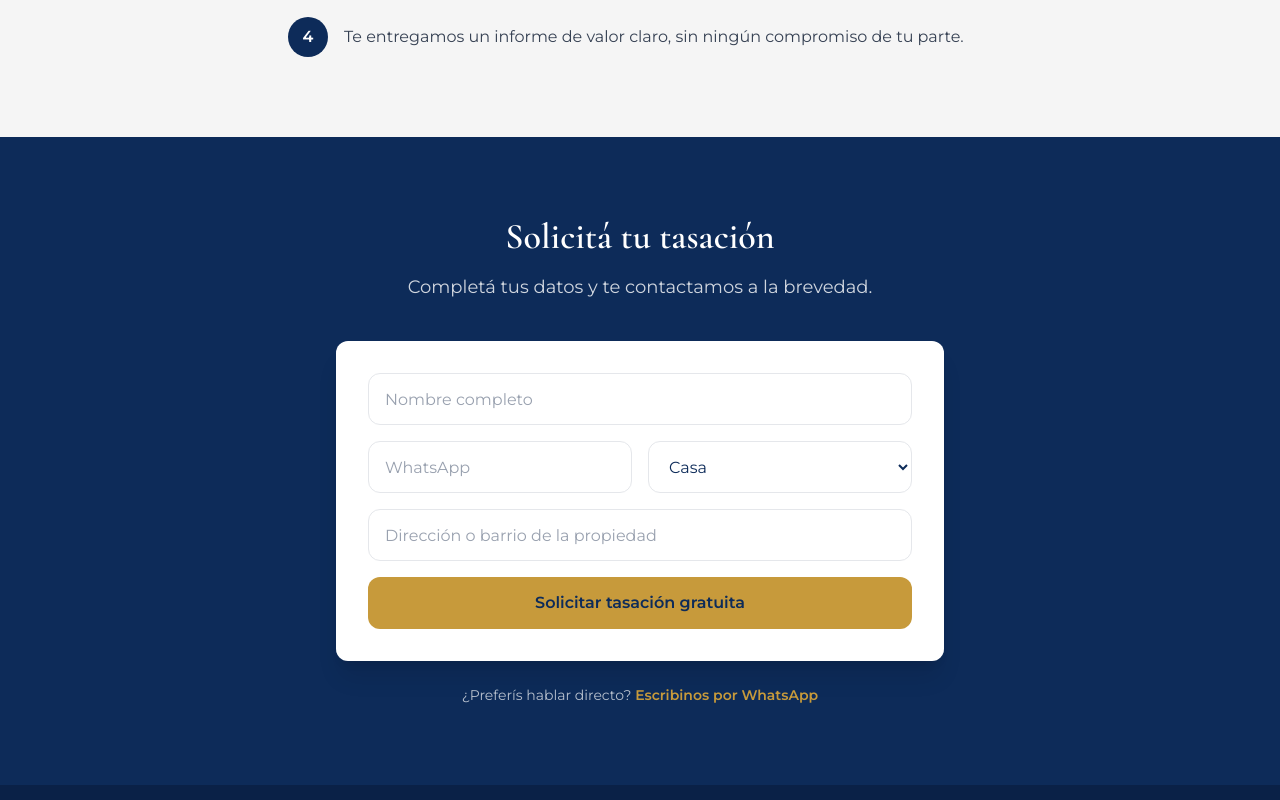
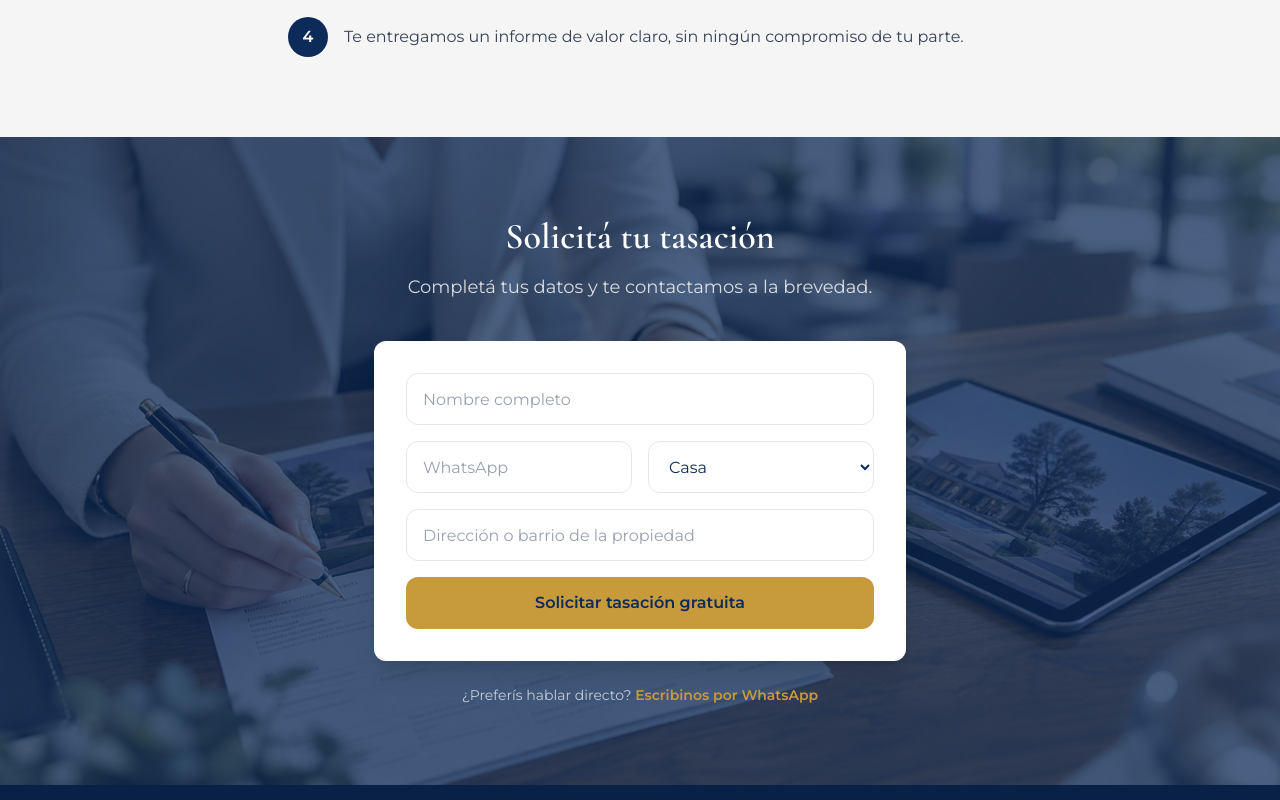
Before and after one commit to borginiangel-svg/carolina-bustamante-web, a Next.js app: page /tasaciones in a window 1280 px wide. Shown: the part 1380-2180 px from the top of the page. Built offline with nearby package versions, Linux system fonts and the light colour scheme.

Commit message:
Agregar imagen a la seccion del formulario de tasaciones

```diff
--- a/src/app/tasaciones/page.tsx
+++ b/src/app/tasaciones/page.tsx
@@ -131,8 +131,16 @@ export default function Tasaciones() {
         </div>
       </section>
 
-      <section id="formulario" className="scroll-mt-24 bg-[#0D2B59] py-20">
-        <div className="mx-auto max-w-2xl px-8">
+      <section id="formulario" className="relative flex min-h-[500px] items-center overflow-hidden scroll-mt-24 py-20">
+        <Image
+          src="/images/tasaciones/formulario.jpg"
+          alt="Agente inmobiliaria revisando propiedad en tablet y documentos"
+          fill
+          sizes="100vw"
+          className="object-cover"
+        />
+        <div className="absolute inset-0 bg-[#0D2B59]/75" />
+        <div className="relative z-10 mx-auto max-w-2xl px-8">
           <div className="text-center">
             <h2 className="font-heading text-3xl font-semibold text-white sm:text-4xl">
               Solicitá tu tasación
```
Also changed, not shown: public/images/tasaciones/formulario.jpg (added).
